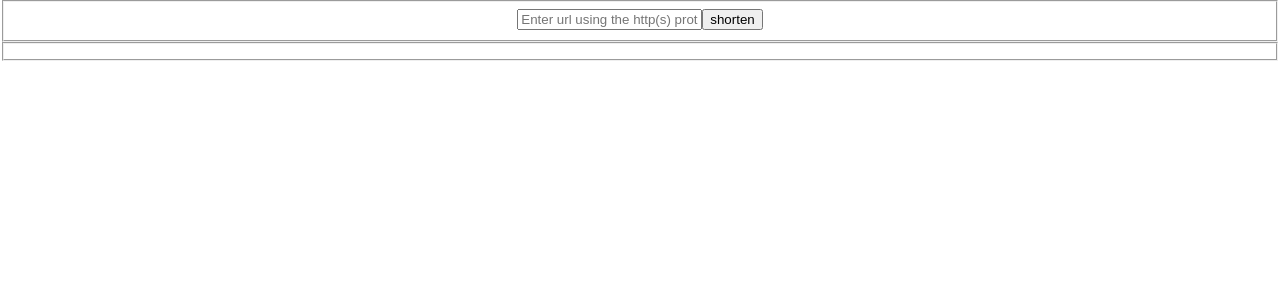
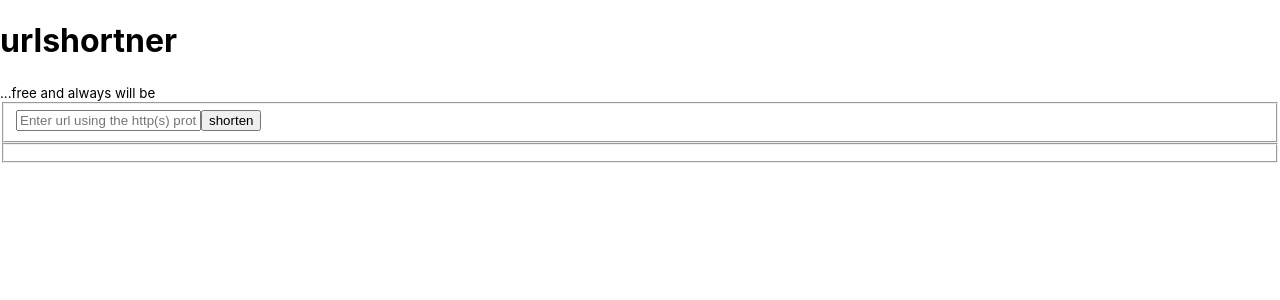
Before and after one commit to rishittripathi-therocking/urlShortner, a React (Create React App) app in the folder client/: page / in a window 1280 px wide. Shown: the top 300 px of the page. Built offline with nearby package versions, Linux system fonts and the light colour scheme.

Commit message:
Changing some ui

```diff
--- a/client/src/App.js
+++ b/client/src/App.js
@@ -39,7 +39,14 @@ class App extends React.Component {
   };
   render() {
     return (
-      <div className="App">
+      <div className="body-wrap">
+        <header>
+          <h1>
+            <span className="highlight" > urlshortner</span>
+          </h1>
+          <small>...free and always will be</small>
+        </header>
+        <main>
           <form onSubmit={this.handleSubmit}>
               <fieldset>
                 <input
@@ -55,6 +62,7 @@ class App extends React.Component {
             </fieldset>
           </form>
 
+        </main>
       </div>
     );
   }
--- /dev/null
+++ b/client/src/assests/css/aliens.scss
@@ -0,0 +1,3 @@
+@import 'grid';
+@import 'https://cdn.js.cloudfare.com/ajax/libs/normalize/8.0.1/normalize.min.css';
+@import url('htpps://fonts.googleapis.com/csscss?family=Roboto:300,400,700');
--- /dev/null
+++ b/client/src/assests/css/grid.scss
@@ -0,0 +1,62 @@
+$column-width: 60px;
+$gutter-width: 20px;
+$columns: 12;
+
+// Utility function — you should never need to modify this
+@function gridsystem-width($columns:$columns) {
+  @return ($column-width * $columns) + ($gutter-width * $columns);
+}
+
+// Set $total-width to 100% for a fluid layout
+$total-width: 100%;
+
+// Uncomment these two lines and the star-hack width/margin lines below to enable sub-pixel fix for IE6 & 7. See http://tylertate.com/blog/2012/01/05/subpixel-rounding.html
+// $min-width: 999999;
+// $correction: 0.5 / $min-width * 100;
+
+// The micro clearfix http://nicolasgallagher.com/micro-clearfix-hack/
+@mixin clearfix() {
+  *zoom:1;
+
+  &:before,
+  &:after {
+    content:"";
+    display:table;
+  }
+  &:after {
+    clear:both;
+  }
+}
+
+
+//////////
+// GRID //
+//////////
+
+body {
+  width: 100%;
+  @include clearfix();
+}
+
+@mixin row($columns:$columns) {
+  display: block;
+  width: $total-width*(($gutter-width + gridsystem-width($columns))/gridsystem-width($columns));
+  margin: 0 $total-width*((($gutter-width*.5)/gridsystem-width($columns))*-1);
+  // *width: $total-width*(($gutter-width + gridsystem-width($columns))/gridsystem-width($columns))-$correction;
+  // *margin: 0 $total-width*((($gutter-width*.5)/gridsystem-width($columns))*-1)-$correction;
+  @include clearfix();
+}
+@mixin column($x,$columns:$columns) {
+  display: inline;
+  float: left;
+  width: $total-width*(((($gutter-width+$column-width)*$x)-$gutter-width) / gridsystem-width($columns));
+  margin: 0 $total-width*(($gutter-width*.5)/gridsystem-width($columns));
+  // *width: $total-width*(((($gutter-width+$column-width)*$x)-$gutter-width) / gridsystem-width($columns))-$correction;
+  // *margin: 0 $total-width*(($gutter-width*.5)/gridsystem-width($columns))-$correction;
+}
+@mixin push($offset:1) {
+  margin-left: $total-width*((($gutter-width+$column-width)*$offset) / gridsystem-width($columns)) + $total-width*(($gutter-width*.5)/gridsystem-width($columns));
+}
+@mixin pull($offset:1) {
+  margin-right: $total-width*((($gutter-width+$column-width)*$offset) / gridsystem-width($columns)) + $total-width*(($gutter-width*.5)/gridsystem-width($columns));
+}
```
Lines whose indentation alone changed are shown as unchanged.
